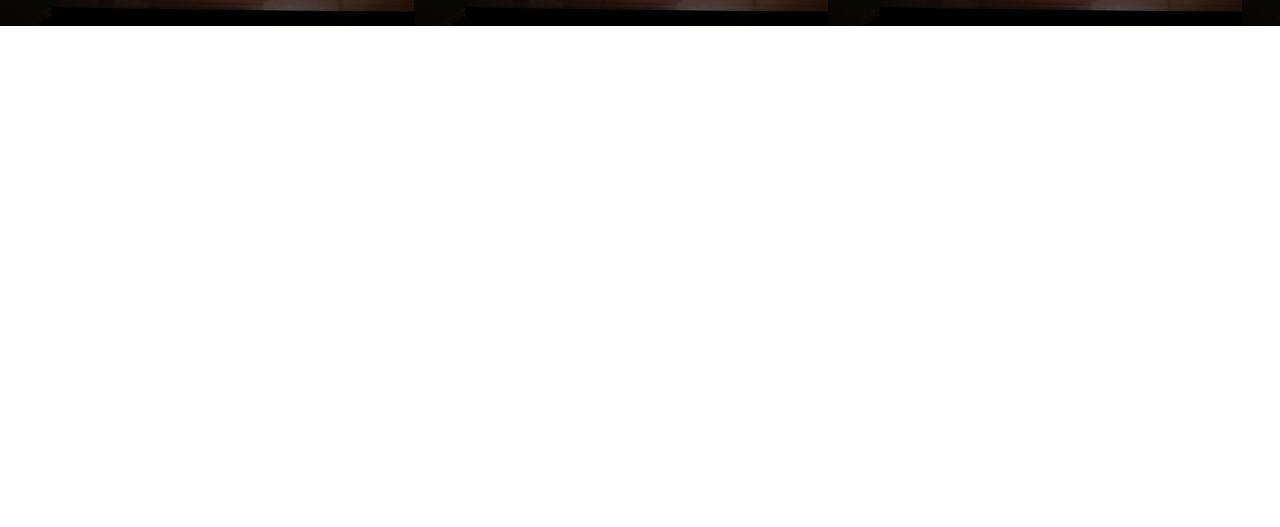
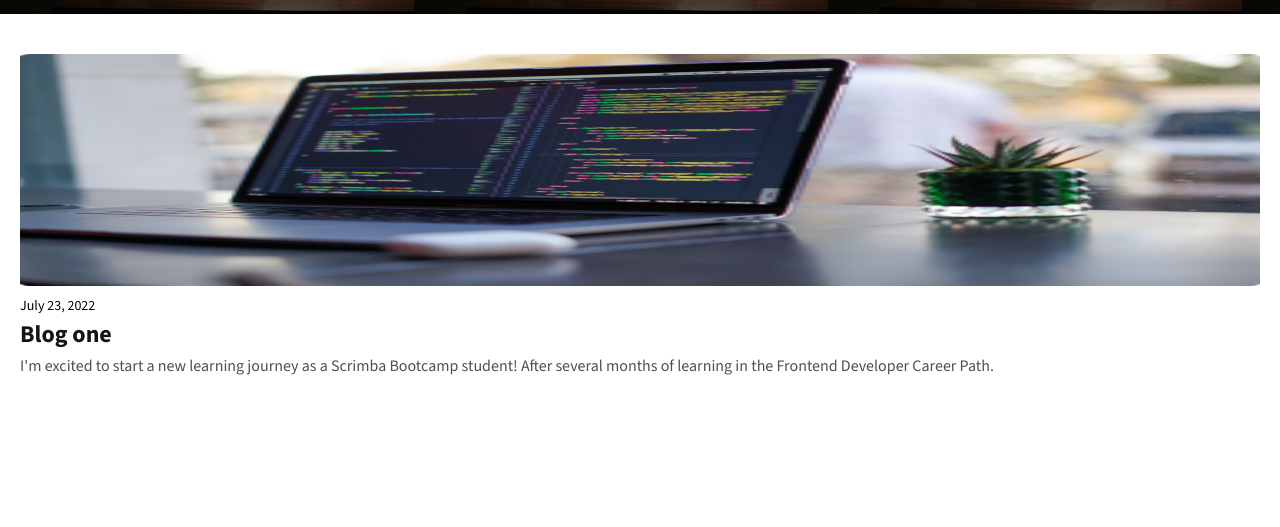
Before and after one commit to SGM-dev/learning-journal, a plain HTML site: page index.html in a window 1280 px wide. Shown: the part 273-800 px from the top of the page. Drawn offline with nearby package versions, Linux system fonts and the light colour scheme.

Commit message:
add a article preview

```diff
--- a/css/style.css
+++ b/css/style.css
@@ -81,6 +81,7 @@ nav ul {
   font-style: normal;
   font-weight: 400;
   line-height: normal;
+  margin: 0;
   margin-bottom: 0.5em;
 }
 
@@ -98,3 +99,43 @@ nav ul {
   font-weight: 100;
   margin-top: 0.5em;
 }
+
+/* ARTICLE */
+
+.article-container {
+  display: flex;
+  flex-direction: column;
+  flex-wrap: wrap;
+  padding: 1.25em;
+  justify-content: center;
+  margin: 1.25em 0 0 0;
+}
+
+.article-image {
+  border-radius: 3px;
+}
+
+.article-date {
+  display: block;
+  margin: 0.875em 0 0.5em;
+  color: #000;
+  font-size: 0.875rem;
+  font-style: normal;
+  font-weight: 400;
+}
+
+.article-title {
+  margin: 0;
+  color: #141414;
+  font-size: 1.5rem;
+  font-style: normal;
+  font-weight: 700;
+}
+
+.article-body-preview {
+  color: #505050;
+  font-size: 1rem;
+  font-style: normal;
+  font-weight: 400;
+  margin-top: 0.5em;
+}
--- a/index.html
+++ b/index.html
@@ -17,7 +17,7 @@
     <link rel="preconnect" href="https://fonts.googleapis.com" />
     <link rel="preconnect" href="https://fonts.gstatic.com" crossorigin />
     <link
-      href="https://fonts.googleapis.com/css2?family=Roboto:wght@700&family=Source+Sans+3&display=swap"
+      href="https://fonts.googleapis.com/css2?family=Roboto&family=Source+Sans+3:wght@400;700&display=swap"
       rel="stylesheet"
     />
 
@@ -47,6 +47,23 @@
           reviews of my Solo Projects projects and meet like-minded peers.
         </p>
       </section>
+      <section class="container">
+        <article class="article-container">
+          <img
+            class="article-image"
+            src="/images/article-image-03.png"
+            alt="A
+          laptop with code editor open, on a table"
+          />
+          <span class="article-date">July 23, 2022</span>
+          <h2 class="article-title">Blog one</h2>
+          <p class="article-body-preview">
+            I'm excited to start a new learning journey as a Scrimba Bootcamp
+            student! After several months of learning in the Frontend Developer
+            Career Path.
+          </p>
+        </article>
+      </section>
     </main>
   </body>
 </html>
```
Also changed, not shown: images/article-image-03.png (added).
